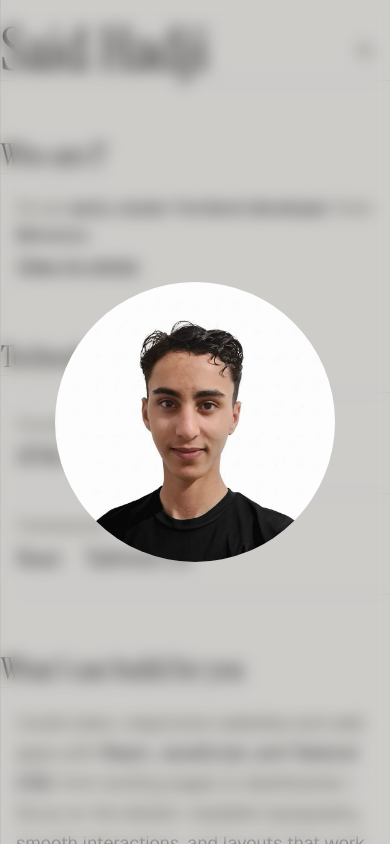
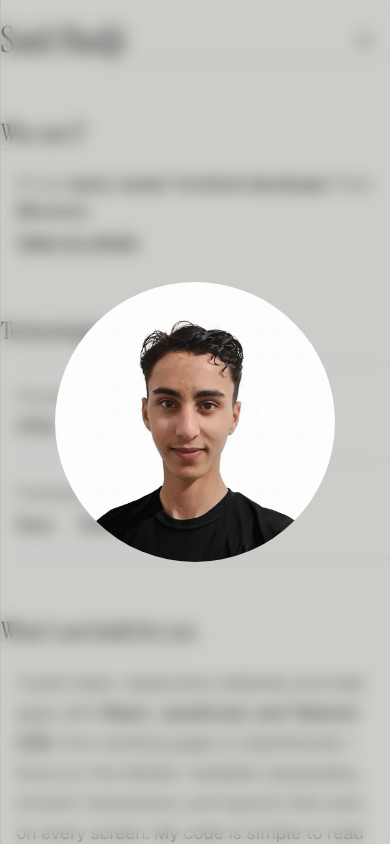
Before and after one commit to earthsaid/earth-said, a React (Vite) app: page / in a window 390 px wide. Both pictures are taken after a click on the button "View my photo". Shown: the top 844 px of the page. Built offline with nearby package versions, Linux system fonts and the light colour scheme.

Commit message:
feat: add responsiveness

```diff
--- a/src/App.jsx
+++ b/src/App.jsx
@@ -44,14 +44,17 @@ const PROJECTS = [
   },
 ];
 
+// Responsive: slightly smaller buttons on phones, original size from sm up.
 const arrowButtonStyle =
-  "pointer-events-auto bg-muted rounded-full m-1 p-3 shadow-xl shadow-black/50 text-canvas cursor-pointer";
+  "pointer-events-auto bg-muted rounded-full m-1 p-2 sm:p-3 shadow-xl shadow-black/50 text-canvas cursor-pointer";
 
 const linkStyle = "text-accent underline";
 
 function Title({ text }) {
   return (
-    <h2 className="text-3xl font-display w-fit border-b border-line">{text}</h2>
+    <h2 className="text-2xl sm:text-3xl font-display w-fit max-w-full border-b border-line">
+      {text}
+    </h2>
   );
 }
 
@@ -78,7 +81,7 @@ function ThemeToggle() {
       type="button"
       onClick={toggle}
       aria-label={dark ? "Switch to light mode" : "Switch to dark mode"}
-      className="mr-4 text-muted cursor-pointer hover:border-ink hover:text-ink"
+      className="mr-4 shrink-0 text-muted cursor-pointer hover:border-ink hover:text-ink"
     >
       {dark ? <Sun size={18} /> : <Moon size={18} />}
     </button>
@@ -97,7 +100,7 @@ function ProjectCard({ title, tags, screenShot, demo, github }) {
 
       <p className="-ml-px font-sans text-muted mt-4">{tags.join(", ")}</p>
 
-      <div className="-ml-px mt-3 flex gap-4 font-sans">
+      <div className="-ml-px mt-3 flex flex-wrap gap-x-4 gap-y-1 font-sans">
         <a href={demo} target="_blank" rel="noreferrer" className={linkStyle}>
           Live demo
         </a>
@@ -128,7 +131,7 @@ function ProjectsCarousel() {
 
       <div
         ref={scrollRef}
-        className="ml-4 mt-4 py-1 flex w-full snap-x snap-mandatory gap-4 overflow-x-auto border-l border-line"
+        className="ml-4 mt-4 py-1 flex w-full snap-x snap-mandatory gap-4 overflow-x-auto overscroll-x-contain border-l border-line"
       >
         {PROJECTS.map((project) => (
           <ProjectCard key={project.title} {...project} />
@@ -205,9 +208,11 @@ function ContactForm() {
     <div className="mt-14">
       <Title text="Let's talk about your project" />
 
+      {/* Was `w-full max-w-80 ml-4`: w-full + ml-4 overflowed narrow screens.
+          Now the form fills the space left by the margins, capped at 20rem. */}
       <form
         onSubmit={handleSubmit}
-        className="w-full max-w-80 ml-4 mt-4 py-1 flex flex-col gap-4"
+        className="max-w-80 ml-4 mr-4 mt-4 py-1 flex flex-col gap-4"
       >
         <input
           type="email"
@@ -218,7 +223,7 @@ function ContactForm() {
           onChange={handleChange}
           aria-label="Your email"
           placeholder="Your email"
-          className="text-lg border-b border-line pt-4 placeholder:text-muted outline-none focus-within:border-ink"
+          className="w-full min-w-0 text-lg border-b border-line pt-4 placeholder:text-muted outline-none focus-within:border-ink"
         />
         <textarea
           name="message"
@@ -227,7 +232,7 @@ function ContactForm() {
           onChange={handleChange}
           aria-label="About your project"
           placeholder="Tell me about your project..."
-          className="min-h-40 max-h-80 text-lg border-b border-line pt-4 placeholder:text-muted outline-none focus-within:border-ink"
+          className="w-full min-w-0 resize-y min-h-40 max-h-80 text-lg border-b border-line pt-4 placeholder:text-muted outline-none focus-within:border-ink"
         ></textarea>
 
         <button
@@ -258,7 +263,7 @@ function App() {
   const [picture, setPicture] = useState(false);
 
   return (
-    <div className="w-full min-h-screen bg-canvas">
+    <div className="w-full min-h-screen bg-canvas overflow-x-hidden">
       {picture && (
         <div
           onClick={() => setPicture(false)}
@@ -267,22 +272,24 @@ function App() {
           <img
             src="/images/my-picture.jpg"
             alt="Portrait of Said Hadji"
-            className="aspect-square w-70 rounded-full object-cover"
+            className="aspect-square w-70 max-w-[80vw] rounded-full object-cover"
           />
         </div>
       )}
 
       <div className="container mx-auto flex justify-center">
         <div className="w-full max-w-275 h-full border-l border-line">
-          <div className="w-full pt-5 border-b border-line flex items-center justify-between">
-            <h1 className="-ml-px text-6xl font-display">Said Hadji</h1>
+          <div className="w-full pt-5 border-b border-line flex items-center justify-between gap-2">
+            <h1 className="-ml-px text-4xl sm:text-5xl md:text-6xl font-display">
+              Said Hadji
+            </h1>
             <ThemeToggle />
           </div>
 
           <div className="mt-14">
             <Title text="Who am I?" />
 
-            <div className="max-w-prose ml-4 mt-4 py-1 border-l border-line space-y-1">
+            <div className="max-w-prose ml-4 mr-4 md:mr-0 mt-4 py-1 border-l border-line space-y-1">
               <p className="-ml-0.5 text-[18px] text-muted font-sans">
                 I'm an{" "}
                 <span className="text-ink">early-career frontend developer</span>{" "}
@@ -305,10 +312,10 @@ function App() {
               {TECH_STACK.map(({ group, items }) => (
                 <div
                   key={group}
-                  className="grid gap-1 border-b border-line py-5 sm:grid-cols-[12rem_1fr]"
+                  className="grid gap-1 border-b border-line py-5 pr-4 md:pr-0 sm:grid-cols-[12rem_1fr]"
                 >
                   <dt className="font-sans text-muted">{group}</dt>
-                  <dd className="flex flex-wrap gap-x-6 gap-y-1 font-display text-2xl">
+                  <dd className="flex flex-wrap gap-x-6 gap-y-1 font-display text-xl sm:text-2xl">
                     {items.map((item) => (
                       <span key={item}>{item}</span>
                     ))}
@@ -321,7 +328,7 @@ function App() {
           <div className="mt-14">
             <Title text="What I can build for you" />
 
-            <div className="max-w-prose ml-4 mt-4 py-1 border-l border-line">
+            <div className="max-w-prose ml-4 mr-4 md:mr-0 mt-4 py-1 border-l border-line">
               <p className="-ml-0.5 text-[18px] text-muted font-sans leading-7.5">
                 I build clean, responsive websites and web apps with{" "}
                 <span className="text-ink">
@@ -339,7 +346,7 @@ function App() {
 
           <ContactForm />
 
-          <footer className="mt-14 flex items-center justify-between border-t border-line py-5 font-sans text-sm text-muted">
+          <footer className="mt-14 flex items-center justify-between gap-4 border-t border-line py-5 pr-4 md:pr-0 font-sans text-sm text-muted">
             <p>© {new Date().getFullYear()} Said Hadji</p>
             <a
               href="https://github.com/said-hadji"
```
